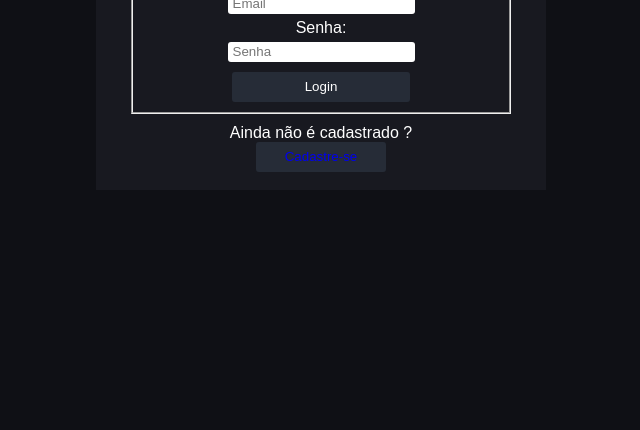
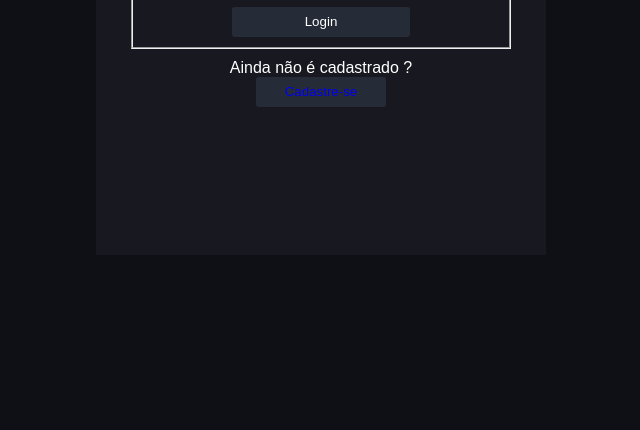
Before and after one commit to joaov1ct0r/chat-application, a website: page src/view/index.html in a window 1280 px wide. Shown: the part 370-800 px from the top of the page, without its empty margins (319-959 px from the left). Drawn offline with Linux system fonts and the light colour scheme.

Commit message:
estilo aplicado ao elemento form-container

```diff
--- a/src/view/styles/style.css
+++ b/src/view/styles/style.css
@@ -24,7 +24,7 @@ body main .form-container {
     align-items: center;
     background-color: #181920;
     width: 450px;
-    height: 320px;
+    height: 450px;
     padding: 35px;
     text-align: center;
 }
```
